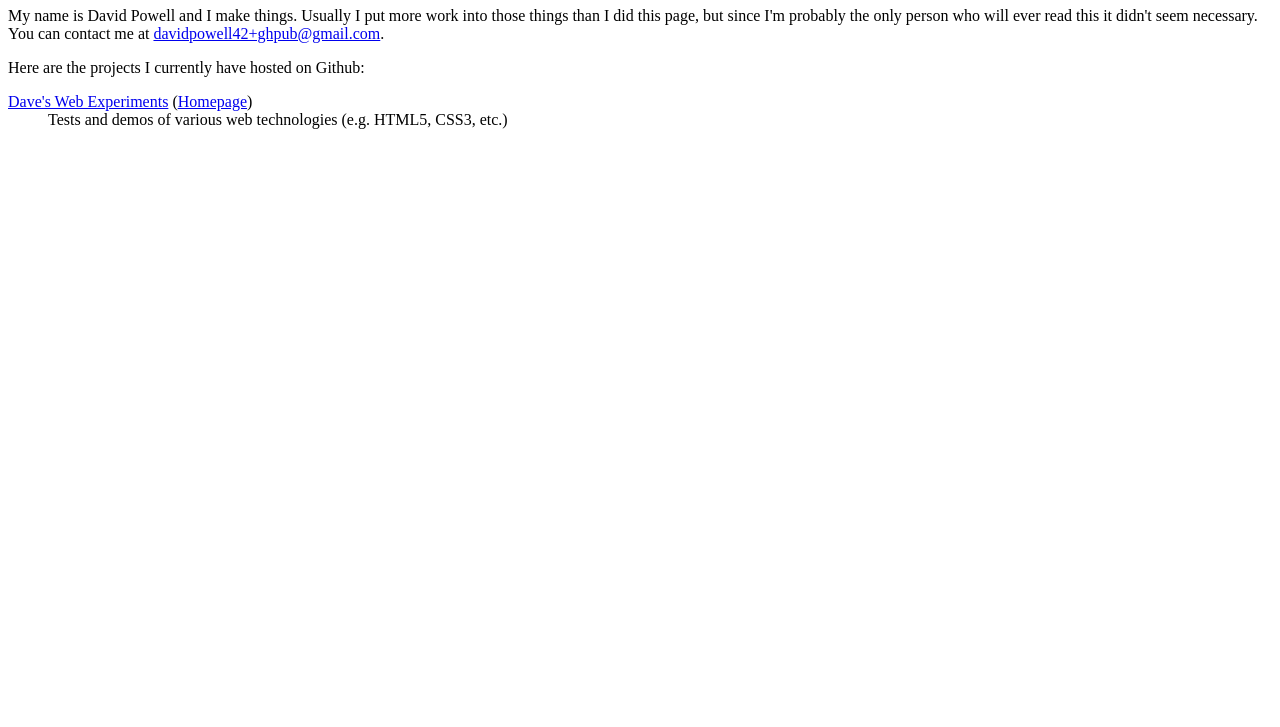
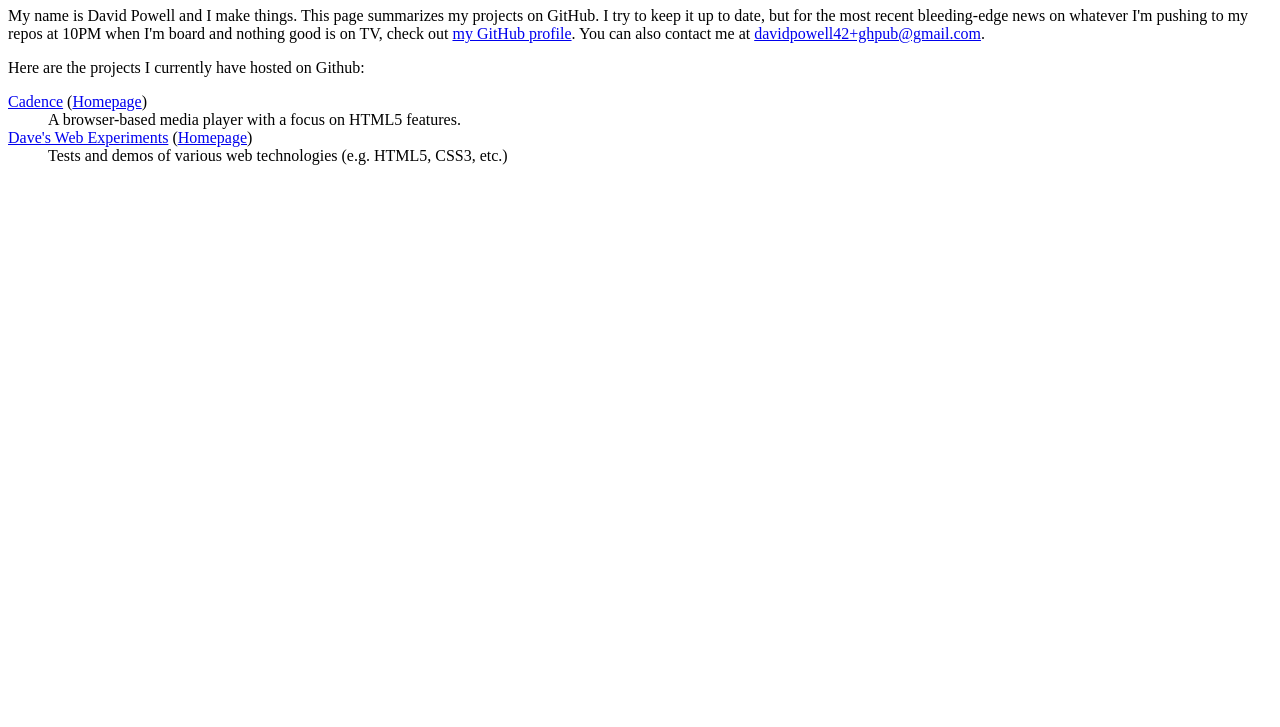
Before and after one commit to BitLooter/bitlooter.github.com, a plain HTML site: page index.html in a window 1280 px wide. Shown: the part 73-800 px from the top of the page. Drawn offline with Linux system fonts and the light colour scheme.

Commit message:
Added Cadence to the list of projects, editing opening paragraph.

```diff
--- a/index.html
+++ b/index.html
@@ -5,12 +5,15 @@
     </head>
     <body>
         <h1>Welcome to my Github hub!</h1>
-        <p>My name is David Powell and I make things. Usually I put more work
-            into those things than I did this page, but since I'm probably the
-            only person who will ever read this it didn't seem necessary. You can contact me at
-            <a href="mailto:davidpowell42+ghpub@gmail.com">davidpowell42+ghpub@gmail.com</a>.</p>
+        <p>My name is David Powell and I make things. This page summarizes my projects on GitHub. I try to
+           keep it up to date, but for the most recent bleeding-edge news on whatever I'm pushing to my repos
+           at 10PM when I'm board and nothing good is on TV, check out <a href="https://github.com/BitLooter">my
+           GitHub profile</a>. You can also contact me at <a href="mailto:davidpowell42+ghpub@gmail.com">davidpowell42+ghpub@gmail.com</a>.</p>
         <p>Here are the projects I currently have hosted on Github:</p>
         <dl>
+            <dt><a href="https://github.com/BitLooter/Cadence">Cadence</a> (<a href="http://bitlooter.github.com/Cadence">Homepage</a>)</dt>
+            <dd>A browser-based media player with a focus on HTML5 features.</dd>
+
             <dt><a href="https://github.com/BitLooter/WebExperiments">Dave's Web Experiments</a> (<a href="http://bitlooter.github.com/WebExperiments">Homepage</a>)</dt>
             <dd>Tests and demos of various web technologies (e.g. HTML5, CSS3, etc.)</dd>
         </dl>
```
